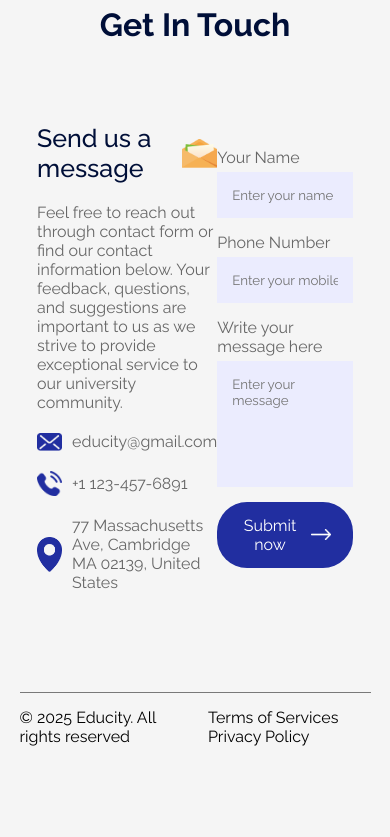
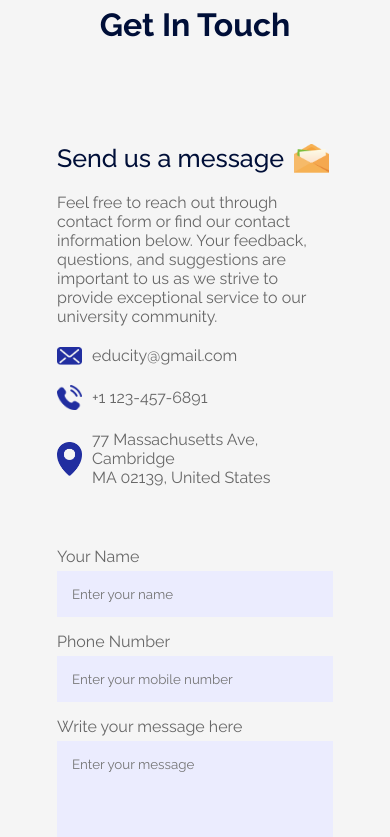
Before and after one commit to PranitaKute/Educity, a React app: page / in a window 390 px wide. Shown: the part 4507-5344 px from the top of the page. Before the commit the page ends 5278 px from the top, so only its background shows below. Built offline with nearby package versions, Linux system fonts and the light colour scheme; the HTML template or start-up script is replaced by a standard one.

Commit message:
Update Contact.css to add responsiveness

```diff
--- a/src/components/Contact/Contact.css
+++ b/src/components/Contact/Contact.css
@@ -58,3 +58,14 @@
     margin: 20px 0;
 
 }
+
+/* Media query */
+@media (max-width: 700px){
+    .contact{
+        display: block;
+    }
+
+    .contact-col{
+        padding: 20px;
+    }
+}
```
